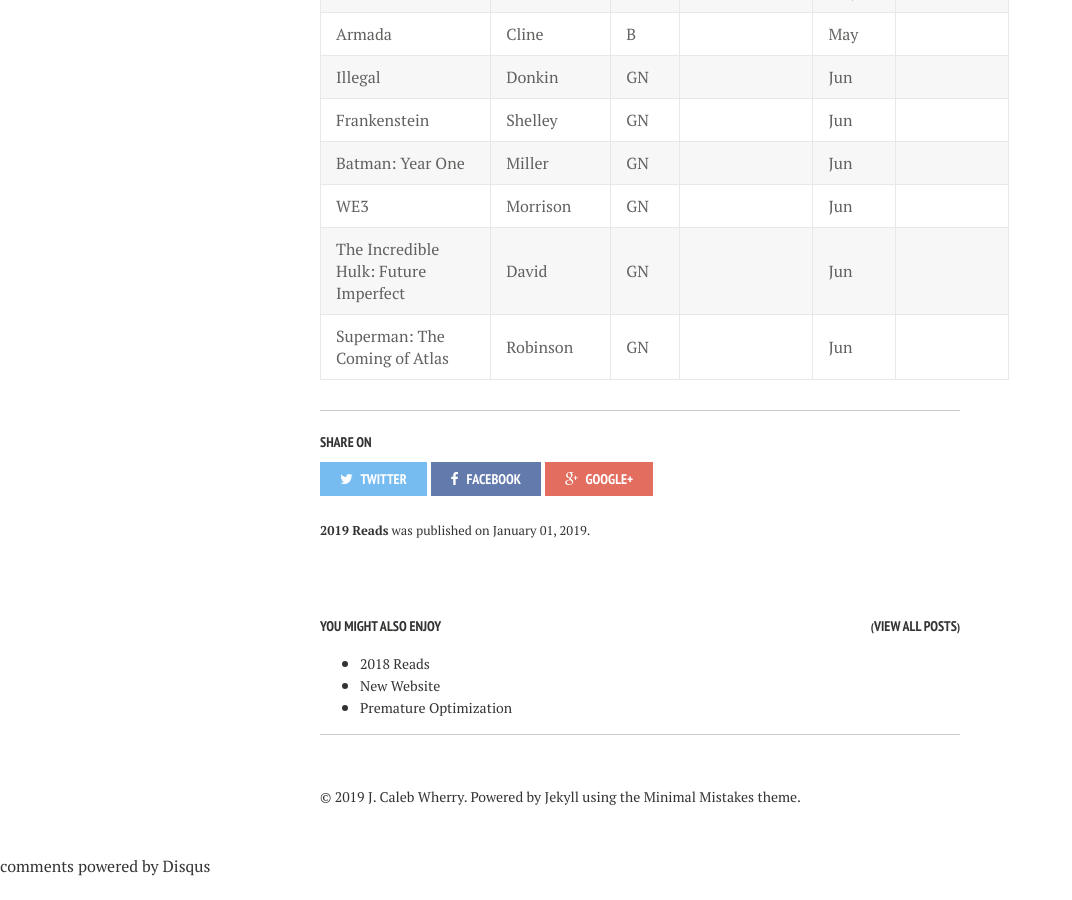
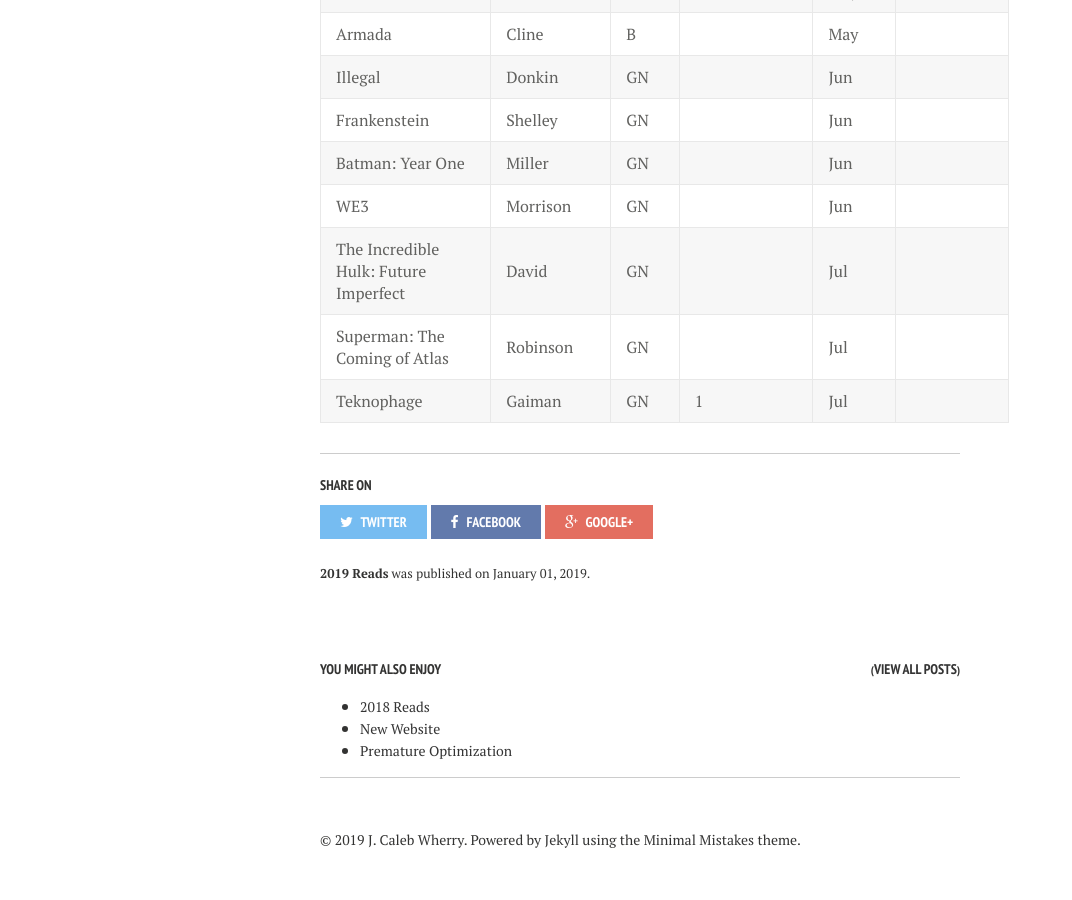
Before and after one commit to calebwherry/calebwherry.github.io, a Jekyll site: the page built from _posts/2019-01-01-2019-Reads.md, in a window 1280 px wide and 900 px high, scrolled down 6022 px. Shown: the whole window, without its empty margins (0-1072 px from the left). Built offline with Jekyll 4.4.1, drawn with Linux system fonts in a browser that asks for light colours; nearby versions of some CDN libraries; comment, search, counter and statistics services are not loaded; before the commit the page ends 6899 px from its top, so only the background shows below that.

Commit message:
Added new 2019 reads

```diff
--- a/_posts/2019-01-01-2019-Reads.md
+++ b/_posts/2019-01-01-2019-Reads.md
@@ -118,5 +118,6 @@
 | Frankenstein                                  | Shelley        | GN    |              | Jun          |                                               |
 | Batman: Year One                              | Miller         | GN    |              | Jun          |                                               |
 | WE3                                           | Morrison       | GN    |              | Jun          |                                               |
-| The Incredible Hulk: Future Imperfect         | David          | GN    |              | Jun          |                                               |
-| Superman: The Coming of Atlas                 | Robinson       | GN    |              | Jun          |                                               |
+| The Incredible Hulk: Future Imperfect         | David          | GN    |              | Jul          |                                               |
+| Superman: The Coming of Atlas                 | Robinson       | GN    |              | Jul          |                                               |
+| Teknophage                                    | Gaiman         | GN    | 1            | Jul          |                                               |
```
